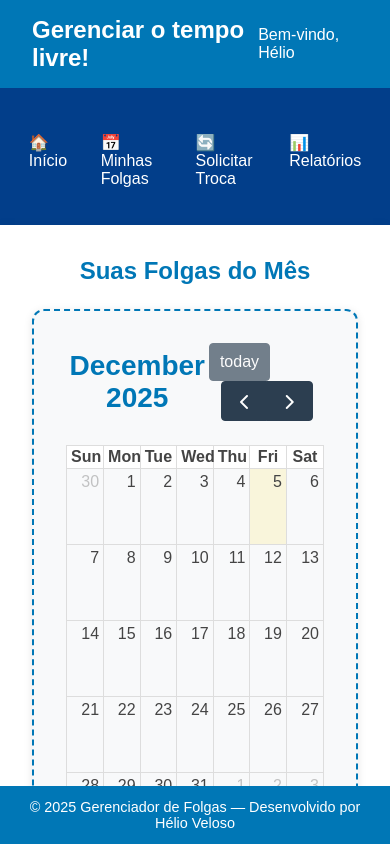
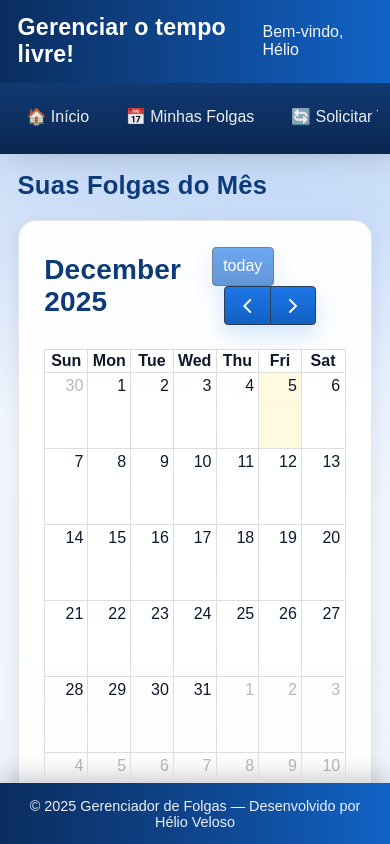
Before and after one commit to HVeloso7/GerenciadorDeFolgas, a React (Create React App) app: page / in a window 390 px wide. Built offline with nearby package versions, Linux system fonts and the light colour scheme.

Commit message:
Revamp App.css for modern UI and improved layout
Updated styles for a modern UI with gradients and shadows. Enhanced responsiveness and adjusted layout for better user experience.

```diff
--- a/src/App.css
+++ b/src/App.css
@@ -1,3 +1,11 @@
+/* =========================================================
+   UI mais moderna (inspirada na imagem gerada)
+   - Topbar em gradiente + avatar
+   - Sidebar com gradiente, itens com highlight
+   - Conteúdo em “cards” com sombra suave
+   - Fundo com leve gradiente
+   ========================================================= */
+
 /* Estilo global */
 * {
   margin: 0;
@@ -6,9 +14,33 @@
   font-family: "Poppins", sans-serif;
 }
 
+:root {
+  --primary-900: #0b2d5f;
+  --primary-800: #0d3b7a;
+  --primary-700: #0f4a96;
+  --primary-600: #1163c7;
+  --primary-500: #1d7bf2;
+
+  --bg: #eef3fb;
+  --surface: rgba(255, 255, 255, 0.92);
+  --surface-strong: #ffffff;
+
+  --text: #0f172a;
+  --muted: rgba(15, 23, 42, 0.65);
+
+  --border: rgba(15, 23, 42, 0.10);
+  --shadow-md: 0 10px 30px rgba(2, 8, 23, 0.10);
+  --shadow-sm: 0 6px 18px rgba(2, 8, 23, 0.08);
+
+  --radius-lg: 18px;
+  --radius-md: 14px;
+}
+
 body {
-  background-color: #f5f6fa;
-  color: #333;
+  background: radial-gradient(1200px 600px at 15% 10%, rgba(17, 99, 199, 0.18), transparent 55%),
+    radial-gradient(1000px 550px at 85% 25%, rgba(29, 123, 242, 0.14), transparent 55%),
+    linear-gradient(180deg, #f7f9ff 0%, var(--bg) 100%);
+  color: var(--text);
 }
 
 /* Estrutura principal */
@@ -18,112 +50,222 @@ body {
   height: 100vh;
 }
 
-/* Cabeçalho */
+/* =========================
+   Cabeçalho (Topbar)
+   ========================= */
 .header {
-  background-color: #0077b6;
+  background: linear-gradient(90deg, var(--primary-900) 0%, var(--primary-700) 55%, var(--primary-600) 100%);
   color: white;
   display: flex;
   justify-content: space-between;
   align-items: center;
-  padding: 1rem 2rem;
-  box-shadow: 0 2px 4px rgba(0, 0, 0, 0.2);
+  padding: 1.05rem 2rem;
+  box-shadow: 0 8px 22px rgba(2, 8, 23, 0.25);
 }
 
 .header h1 {
-  font-size: 1.5rem;
+  font-size: 1.45rem;
+  letter-spacing: 0.2px;
+  font-weight: 600;
 }
 
 .user-name {
   font-weight: 500;
   font-size: 1rem;
+  opacity: 0.95;
+  display: inline-flex;
+  align-items: center;
+  gap: 0.75rem;
 }
 
-/* Conteúdo */
+/* Se você tiver um <img class="user-avatar" ...> */
+.user-avatar {
+  width: 34px;
+  height: 34px;
+  border-radius: 999px;
+  border: 2px solid rgba(255, 255, 255, 0.5);
+  object-fit: cover;
+  box-shadow: 0 8px 18px rgba(2, 8, 23, 0.22);
+}
+
+/* =========================
+   Conteúdo
+   ========================= */
 .content {
   display: flex;
   flex: 1;
   overflow: hidden;
 }
 
-/* Menu lateral */
+/* =========================
+   Sidebar
+   ========================= */
 .sidebar {
-  width: 220px;
-  background-color: #023e8a;
+  width: 260px;
   color: white;
-  padding: 1rem;
+  padding: 1.2rem 1rem;
   display: flex;
   flex-direction: column;
+  background: linear-gradient(180deg, #123a72 0%, #0d2f60 55%, #0b2652 100%);
+  box-shadow: 10px 0 30px rgba(2, 8, 23, 0.18);
 }
 
 .sidebar ul {
   list-style: none;
-  margin-top: 1rem;
+  margin-top: 1.25rem;
+  display: flex;
+  flex-direction: column;
+  gap: 0.5rem;
 }
 
 .sidebar li {
-  padding: 0.8rem;
-  margin-bottom: 0.5rem;
-  border-radius: 8px;
+  padding: 0.95rem 1rem;
+  border-radius: 14px;
   cursor: pointer;
-  transition: 0.3s;
+  transition: transform 0.18s ease, background 0.18s ease, box-shadow 0.18s ease;
+  display: flex;
+  align-items: center;
+  gap: 0.75rem;
+  color: rgba(255, 255, 255, 0.92);
 }
 
 .sidebar li:hover {
-  background-color: #0077b6;
+  background: rgba(255, 255, 255, 0.10);
+  transform: translateX(2px);
+  box-shadow: 0 10px 22px rgba(0, 0, 0, 0.18);
 }
 
-/* Área principal */
+/* Caso você tenha classe para item ativo, fica bem comercial */
+.sidebar li.active,
+.sidebar li[aria-current="page"] {
+  background: linear-gradient(90deg, rgba(29, 123, 242, 0.95), rgba(17, 99, 199, 0.95));
+  box-shadow: 0 10px 24px rgba(29, 123, 242, 0.25);
+  color: #fff;
+}
+
+/* =========================
+   Área principal
+   ========================= */
 .main-content {
   flex: 1;
-  padding: 2rem;
-  background-color: #ffffff;
-  border-top-left-radius: 16px;
-  box-shadow: -2px 0 10px rgba(0, 0, 0, 0.05);
+  padding: 2rem 2.2rem;
   overflow-y: auto;
+
+  /* Card grande no centro */
+  background: transparent;
 }
 
-.main-content h2 {
-  color: #0077b6;
-  margin-bottom: 1.5rem;
-  text-align: center;
+/* “Container” principal visual tipo card (você pode aplicar na div que envolve tudo)
+   Se não existir, o h2 + calendar já ficam bons, mas esse estilo deixa mais comercial.
+*/
+.main-content .panel {
+  background: var(--surface);
+  border: 1px solid var(--border);
+  border-radius: var(--radius-lg);
+  box-shadow: var(--shadow-md);
+  padding: 1.6rem;
+  backdrop-filter: blur(8px);
 }
 
-.calendar {
-  border: 2px dashed #0077b6;
-  border-radius: 12px;
-  padding: 2rem;
-  text-align: center;
-  color: #444;
-  background: #f8f9fa;
+/* Título */
+.main-content h2 {
+  color: var(--primary-800);
+  margin-bottom: 1.25rem;
+  text-align: left;
+  font-size: 1.6rem;
+  font-weight: 600;
+  letter-spacing: 0.2px;
 }
 
-/* Rodapé */
+/* =========================
+   Calendário (card)
+   ========================= */
+.calendar {
+  border: 1px solid rgba(15, 23, 42, 0.10);
+  border-radius: var(--radius-lg);
+  padding: 1.6rem;
+  text-align: left;
+  color: var(--text);
+  background: linear-gradient(180deg, rgba(255, 255, 255, 0.96) 0%, rgba(255, 255, 255, 0.90) 100%);
+  box-shadow: var(--shadow-sm);
+}
+
+/* Se dentro do calendário tiver botões (Hoje / setas), deixa com cara de app */
+.calendar button,
+.calendar .btn {
+  border: 1px solid rgba(255, 255, 255, 0.35);
+  background: linear-gradient(180deg, rgba(29, 123, 242, 0.95), rgba(17, 99, 199, 0.95));
+  color: #fff;
+  padding: 0.6rem 1rem;
+  border-radius: 12px;
+  cursor: pointer;
+  transition: transform 0.18s ease, box-shadow 0.18s ease, opacity 0.18s ease;
+  box-shadow: 0 10px 22px rgba(29, 123, 242, 0.20);
+}
+
+.calendar button:hover,
+.calendar .btn:hover {
+  transform: translateY(-1px);
+  box-shadow: 0 14px 26px rgba(29, 123, 242, 0.26);
+  opacity: 0.98;
+}
+
+/* =========================
+   Rodapé
+   ========================= */
 .footer {
   text-align: center;
-  background-color: #0077b6;
-  color: white;
-  padding: 0.8rem;
+  background: linear-gradient(90deg, var(--primary-900) 0%, var(--primary-700) 60%, var(--primary-600) 100%);
+  color: rgba(255, 255, 255, 0.92);
+  padding: 0.9rem;
   font-size: 0.9rem;
+  box-shadow: 0 -8px 22px rgba(2, 8, 23, 0.18);
 }
 
-/* Responsividade */
+/* =========================
+   Responsividade
+   ========================= */
+@media (max-width: 900px) {
+  .sidebar {
+    width: 230px;
+  }
+  .main-content {
+    padding: 1.4rem;
+  }
+}
+
 @media (max-width: 768px) {
   .content {
     flex-direction: column;
   }
 
+  .header {
+    padding: 0.9rem 1.1rem;
+  }
+
   .sidebar {
     width: 100%;
     flex-direction: row;
-    justify-content: space-around;
+    align-items: center;
+    justify-content: space-between;
+    padding: 0.75rem 0.75rem;
   }
 
   .sidebar ul {
-    display: flex;
+    margin-top: 0;
+    flex-direction: row;
     gap: 0.5rem;
+    overflow-x: auto;
+    padding-bottom: 0.25rem;
+  }
+
+  .sidebar li {
+    padding: 0.75rem 0.9rem;
+    white-space: nowrap;
+    border-radius: 12px;
   }
 
   .main-content {
-    border-radius: 0;
+    padding: 1.1rem;
   }
 }
```
